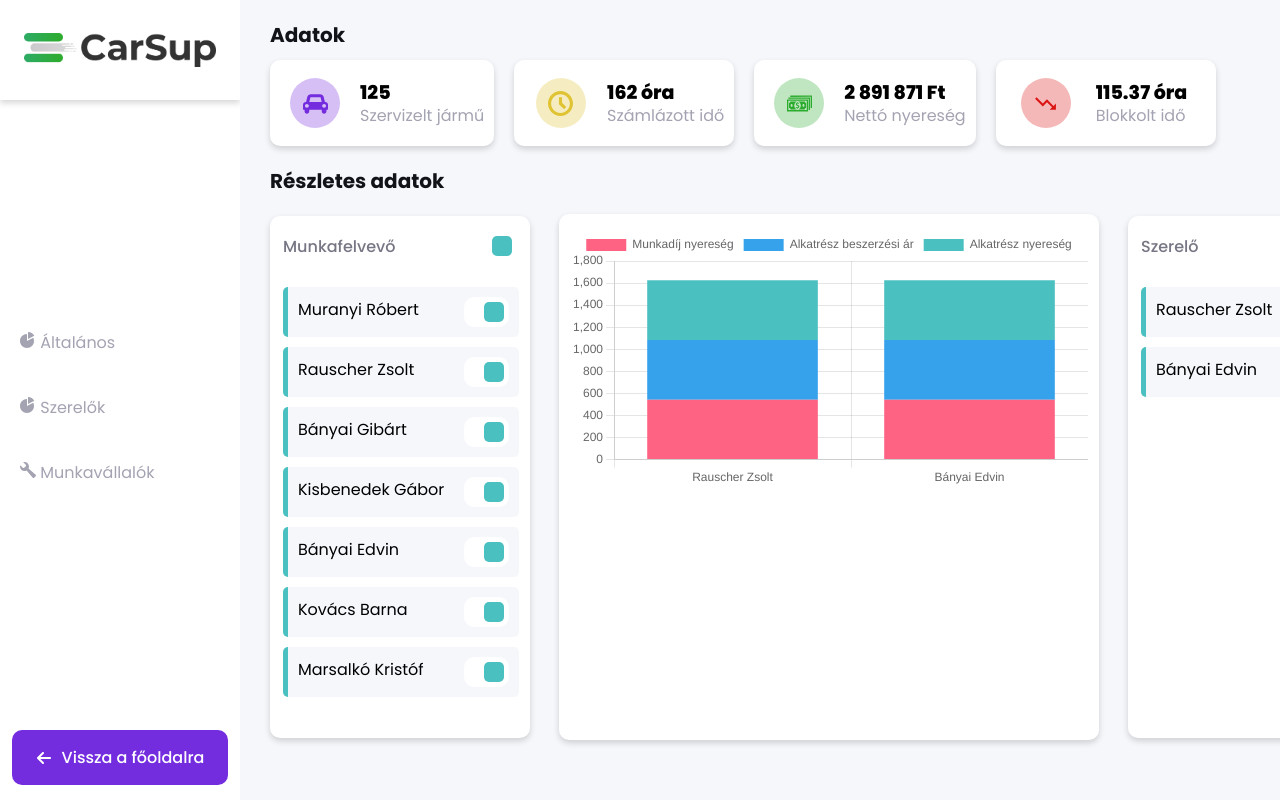
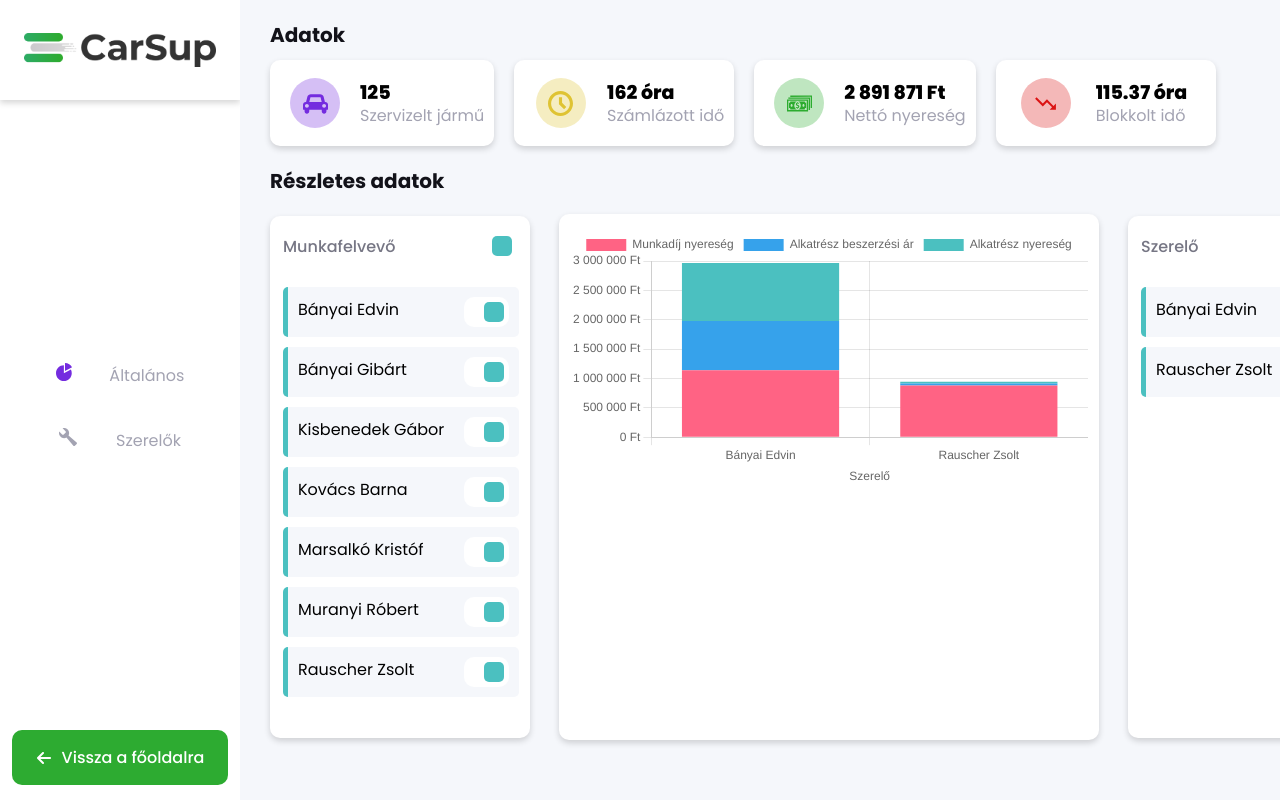
Before and after one commit to rdanka/carsup, an Angular app: page / in a window 1280 px wide. Shown: the top 800 px of the page. Built offline with nearby package versions, Linux system fonts and the light colour scheme.

Commit message:
Bar chart functionalities added

```diff
--- a/src/app/main-dash/bar-chart/bar-chart.component.ts
+++ b/src/app/main-dash/bar-chart/bar-chart.component.ts
@@ -1,4 +1,4 @@
-import { Component, Input, OnInit} from '@angular/core';
+import { AfterViewInit, Component, Input, OnInit} from '@angular/core';
 import Chart from 'chart.js/auto';
 import { DataService } from 'src/app/services/data.service';
 
@@ -7,11 +7,8 @@ import { DataService } from 'src/app/services/data.service';
   templateUrl: './bar-chart.component.html',
   styleUrls: ['./bar-chart.component.scss']
 })
-export class BarChartComponent implements OnInit {
+export class BarChartComponent implements OnInit, AfterViewInit {
   @Input() labels: string[] = [];
-  @Input() wageProfit: number[] = [];
-  @Input() partProfit: number[] = [];
-  @Input() partPrice: number[] = [];
   chart: any;
 
   constructor(private readonly dataService: DataService) { }
@@ -19,37 +16,60 @@ export class BarChartComponent implements OnInit {
   ngOnInit(): void {
     this.createChart();
     this.dataService.toggledItem.subscribe((data: any) => {
-      console.log(data);
-      /* this.labels.splice(0,this.labels.length);
-      this.labels.push(...data);  */
-      this.chart.update();
+      const labels = data;
+      this.chart.data.labels = labels.sort();
+      this.chart.update(''); // none
     })
+
+    this.dataService.wageProfit.subscribe((data: any) => {
+      console.log(data)
+      const wageProfit = data;
+      this.chart.data.datasets[0].data = wageProfit;
+      this.chart.update(''); // none
+    })
+
+    this.dataService.partProfit.subscribe((data: any) => {
+      const partProfit = data;
+      this.chart.data.datasets[2].data = partProfit;
+      this.chart.update(''); // none
+    })
+
+    this.dataService.partPrice.subscribe((data: any) => {
+      const partPrice = data;
+      this.chart.data.datasets[1].data = partPrice;
+      this.chart.update(''); // none
+    })
+
+    this.dataService.toggledItem.next(this.labels);
+    this.dataService.wageProfit.next([1139732, 879216]);
+    this.dataService.partProfit.next([989994, 27217]);
+    this.dataService.partPrice.next([836578, 36345]);
+
   }
 
-
+  ngAfterViewInit() {
+    this.chart.update();
+  }
 
   createChart() {
     this.chart = new Chart("MyChart", {
       type: 'bar',
       data: {
-        labels: this.labels,
+        labels: [],
          datasets: [
           {
             label: "Munkadíj nyereség",
-            data: ['542', '542', '536', '327', '17',
-            '0.00', '538', '541'],
+            data: [1139732, 879216],
             backgroundColor: '#FF6384'
           },
           {
             label: "Alkatrész beszerzési ár",
-            data: ['542', '542', '536', '327', '17',
-                   '0.00', '538', '541'],
+            data: [989994, 27217],
             backgroundColor: '#36A2EB'
           },
           {
             label: "Alkatrész nyereség",
-            data: ['542', '542', '536', '327', '17',
-                   '0.00', '538', '541'],
+            data: [836578, 36345],
             backgroundColor: '#4BC0C0'
           }
         ]
@@ -64,9 +84,18 @@ export class BarChartComponent implements OnInit {
         scales: {
           x: {
             stacked: true,
+            title: {
+              display: true,
+              text: 'Szerelő'
+            }
           },
           y: {
-            stacked: true
+            stacked: true,
+            ticks: {
+              callback: (value, index, values) => {
+                  return this.formatter.format(value as number);
+              }
+            }
           }
         }
       }
@@ -74,9 +103,11 @@ export class BarChartComponent implements OnInit {
 
   }
 
-  doStuff() {
-    this.chart.update();
-    this.chart.render();
-  }
+  formatter = new Intl.NumberFormat('hu-HU', {
+    style: 'currency',
+    currency: 'HUF',
+    minimumFractionDigits: 0,
+    maximumFractionDigits: 0,
+  });
 
 }
--- a/src/app/main-dash/data-picker/data-picker.component.html
+++ b/src/app/main-dash/data-picker/data-picker.component.html
@@ -8,8 +8,8 @@
         <ul>
             <li *ngFor="let option of options; index as i">
                 {{ option.name }}
-                <input type="checkbox" [id]="'switch'+title +i" (click)="onToggle(option)" [(checked)]="option.isToggled"/>
-                <label [for]="'switch'+title +i">Toggle</label>
+                <input type="checkbox" [id]="'switch'+ title +i" (click)="onToggle(option)" [(checked)]="option.isToggled"/>
+                <label [for]="'switch'+ title +i">Toggle</label>
             </li>
         </ul>
     </div>
--- a/src/app/main-dash/main-dash.component.ts
+++ b/src/app/main-dash/main-dash.component.ts
@@ -1,7 +1,7 @@
 import { Component, OnInit } from '@angular/core';
 import { DataService } from '../services/data.service';
 import { switchMap, map, tap, mapTo } from 'rxjs/operators';
-import { Observable } from 'rxjs';
+import { combineLatest, Observable } from 'rxjs';
 
 @Component({
   selector: 'main-dash',
@@ -17,20 +17,22 @@ export class MainDashComponent implements OnInit {
   lostTime$: Observable<number>;
   totalIncome$: Observable<any>;
 
-  toggledMechanics: any[] = [];
-  toggledEmployers: any[] = [];
+  toggledMechanics: string[] = [];
+  toggledEmployers: string[] = [];
+  wageProfit: number[] = [];
 
   constructor(private readonly dataService: DataService) { }
 
   ngOnInit() {
     this.mechanics$ = this.dataService.loadInitialData().pipe(
       map(mechanics => mechanics.map((mechanic:any) => { return {name: mechanic.name, isToggled: true}})),
-      tap((mechanics:any) => mechanics.forEach((mechanic:any) => this.toggledMechanics.push(mechanic.name))),
+      tap((mechanics:any) => mechanics.forEach((mechanic:any) => this.toggledMechanics.push(mechanic.name)))
     );
     this.employers$ = this.dataService.loadInitialData().pipe(
-      map(mechanics => mechanics.map((mechanic:any) => mechanic.employers.map((employer:any) =>  { return {name: employer.name, isToggled: true}}))),
+      map(mechanics => mechanics.map((mechanic:any) => mechanic.employers.map((employer:any) =>  { return { name: employer.name, isToggled: true }}))),
       map((employers:any) => employers.flat()),
       map((employers: any[]) => employers.filter((employer, index) => employers.findIndex(e => e.name === employer.name && e.isToggled === employer.isToggled) === index)),
+      tap((employers: any[]) => employers.sort((a, b) => a.name.localeCompare(b.name))),
       tap((employers:any) => employers.forEach((employer:any) => this.toggledEmployers.push(employer.name))),
     );
 
@@ -68,7 +70,33 @@ export class MainDashComponent implements OnInit {
         this.toggledEmployers.splice(this.toggledEmployers.indexOf(person.name), 1)
       }
     }
+
+    this.dataService.loadInitialData().pipe(
+      map(mechanics => mechanics.filter((mechanic:any) => this.toggledMechanics.includes(mechanic.name))),
+      map(mechanics => mechanics.map((mechanic:any) => mechanic.employers.filter((employer:any) => this.toggledEmployers.includes(employer.name)))),
+      map(mechanics => mechanics.map((employers:any) => employers.reduce((sum:number, employer:any) => employer.wageProfit + sum, 0))),
+      tap((wageProfits:number[]) => this.wageProfit = wageProfits),
+      tap((wageProfits:number[]) => console.log(wageProfits)),
+    ).subscribe(data => this.dataService.wageProfit.next(data));
+
+    this.dataService.loadInitialData().pipe(
+      map(mechanics => mechanics.filter((mechanic:any) => this.toggledMechanics.includes(mechanic.name))),
+      map(mechanics => mechanics.map((mechanic:any) => mechanic.employers.filter((employer:any) => this.toggledEmployers.includes(employer.name)))),
+      map(mechanics => mechanics.map((employers:any) => employers.reduce((sum:number, employer:any) => employer.partsProfit + sum, 0))),
+      tap((partsProfits:number[]) => console.log(partsProfits)),
+    ).subscribe(data => this.dataService.partProfit.next(data));
+
+    this.dataService.loadInitialData().pipe(
+      map(mechanics => mechanics.filter((mechanic:any) => this.toggledMechanics.includes(mechanic.name))),
+      map(mechanics => mechanics.map((mechanic:any) => mechanic.employers.filter((employer:any) => this.toggledEmployers.includes(employer.name)))),
+      map(mechanics => mechanics.map((employers:any) => employers.reduce((sum:number, employer:any) => employer.partsPurchasePrice + sum, 0))),
+      tap((partPrices:number[]) => console.log(partPrices)),
+    ).subscribe(data => this.dataService.partPrice.next(data));
+
+
     this.dataService.toggledItem.next(this.toggledMechanics);
+
+
     this.totalCars$ = this.dataService.loadInitialData().pipe(
       map(mechanics => mechanics.filter((mechanic:any) => this.toggledMechanics.includes(mechanic.name))),
       map(mechanics => mechanics.reduce((sum:number,mechanic:any) => mechanic.totalCars + sum, 0))
@@ -103,10 +131,10 @@ export class MainDashComponent implements OnInit {
           tap((mechanic:any) => console.log(mechanic)),
           tap((mechanic:any) => this.toggledMechanics.push(mechanic))
         );
+        console.log(this.toggledMechanics)
       } else {
         this.toggledMechanics = [];
       }
-      console.log(this.toggledMechanics)
     } else {
       /* if (person.isToggled) {
         this.toggledEmployers = [...this.toggledEmployers, person.name];
@@ -119,8 +147,8 @@ export class MainDashComponent implements OnInit {
   formatter = new Intl.NumberFormat('hu-HU', {
     style: 'currency',
     currency: 'HUF',
-    minimumFractionDigits: 0, // (this suffices for whole numbers, but will print 2500.10 as $2,500.1)
-    maximumFractionDigits: 0, // (causes 2500.99 to be printed as $2,501)
+    minimumFractionDigits: 0,
+    maximumFractionDigits: 0,
   });
 
 }
--- a/src/app/services/data.service.ts
+++ b/src/app/services/data.service.ts
@@ -8,6 +8,9 @@ import { of, Subject } from 'rxjs';
 export class DataService {
 
   toggledItem = new Subject();
+  wageProfit = new Subject();
+  partProfit = new Subject();
+  partPrice = new Subject();
 
   constructor() { }
 
--- a/src/app/services/test.ts
+++ b/src/app/services/test.ts
@@ -1,53 +1,6 @@
 export const test: any = {
     "mechanics": [
-        {
-            "name": "Rauscher Zsolt",
-            "totalCars": 80,
-            "totalHours": 76.67,
-            "lostTime": 48.69,
-            "employers": [
-                {
-                    "name": "Muranyi Róbert",
-                    "wageIncome": 327966,
-                    "wageProfit": 222276,
-                    "partsIncome": 472,
-                    "partsPurchasePrice": 403,
-                    "partsProfit": 69,
-                    "partsProfitPercent": 17.1,
-                    "totalIncome": 222345
-                },
-                {
-                    "name":"Rauscher Zsolt",
-                    "wageIncome": 120455,
-                    "wageProfit": 78975,
-                    "partsIncome": 6600,
-                    "partsPurchasePrice": 3022,
-                    "partsProfit": 3578,
-                    "partsProfitPercent": 118.4,
-                    "totalIncome": 82553
-                },
-                {
-                    "name": "Bányai Gibárt",
-                    "wageIncome": 429976,
-                    "wageProfit": 262176,
-                    "partsIncome": 3420,
-                    "partsPurchasePrice": 1693,
-                    "partsProfit": 1727,
-                    "partsProfitPercent": 102.0,
-                    "totalIncome": 263903
-                },
-                {
-                    "name": "Kisbenedek Gábor",
-                    "wageIncome": 481419,
-                    "wageProfit": 315789,
-                    "partsIncome": 53070,
-                    "partsPurchasePrice": 22099,
-                    "partsProfit": 30971,
-                    "partsProfitPercent": 140.2,
-                    "totalIncome": 346760
-                }
-            ]
-        },
+
         {
             "name":"Bányai Edvin",
             "totalCars": 45,
@@ -125,6 +78,54 @@ export const test: any = {
                     "totalIncome": 812905
                 }
             ]
-        }
+        },
+        {
+            "name": "Rauscher Zsolt",
+            "totalCars": 80,
+            "totalHours": 76.67,
+            "lostTime": 48.69,
+            "employers": [
+                {
+                    "name": "Muranyi Róbert",
+                    "wageIncome": 327966,
+                    "wageProfit": 222276,
+                    "partsIncome": 472,
+                    "partsPurchasePrice": 403,
+                    "partsProfit": 69,
+                    "partsProfitPercent": 17.1,
+                    "totalIncome": 222345
+                },
+                {
+                    "name":"Rauscher Zsolt",
+                    "wageIncome": 120455,
+                    "wageProfit": 78975,
+                    "partsIncome": 6600,
+                    "partsPurchasePrice": 3022,
+                    "partsProfit": 3578,
+                    "partsProfitPercent": 118.4,
+                    "totalIncome": 82553
+                },
+                {
+                    "name": "Bányai Gibárt",
+                    "wageIncome": 429976,
+                    "wageProfit": 262176,
+                    "partsIncome": 3420,
+                    "partsPurchasePrice": 1693,
+                    "partsProfit": 1727,
+                    "partsProfitPercent": 102.0,
+                    "totalIncome": 263903
+                },
+                {
+                    "name": "Kisbenedek Gábor",
+                    "wageIncome": 481419,
+                    "wageProfit": 315789,
+                    "partsIncome": 53070,
+                    "partsPurchasePrice": 22099,
+                    "partsProfit": 30971,
+                    "partsProfitPercent": 140.2,
+                    "totalIncome": 346760
+                }
+            ]
+        },
     ]
 }
--- a/src/app/sidebar/sidebar.component.html
+++ b/src/app/sidebar/sidebar.component.html
@@ -1,26 +1,21 @@
-<div class="sidebar-container">
+<div class="sidebar-container" [ngClass]="{closed: toggled}">
     <div class="logo">
-        <img src="../../assets/images/logo.png" alt="Carsup logo">
+        <img *ngIf="!toggled" (click)="toggleSidebar()"  src="../../assets/images/logo.png" alt="Carsup logo">
+        <img *ngIf="toggled"  (click)="toggleSidebar()" src="../../assets/images/icon.png" alt="Carsup logo">
     </div>
     <div class="items">
         <ul>
-            <li>
+            <li class="active">
                 <span>
                     <svg class="icon icon-pie-chart" viewBox="0 0 32 32"><path d="M14 18v-14c-7.732 0-14 6.268-14 14s6.268 14 14 14 14-6.268 14-14c0-2.251-0.532-4.378-1.476-6.262l-12.524 6.262zM28.524 7.738c-2.299-4.588-7.043-7.738-12.524-7.738v14l12.524-6.262z"></path></svg>
                 </span>
-                Általános
-            </li>
-            <li>
-                <span>
-                    <svg class="icon icon-pie-chart" viewBox="0 0 32 32"><path d="M14 18v-14c-7.732 0-14 6.268-14 14s6.268 14 14 14 14-6.268 14-14c0-2.251-0.532-4.378-1.476-6.262l-12.524 6.262zM28.524 7.738c-2.299-4.588-7.043-7.738-12.524-7.738v14l12.524-6.262z"></path></svg>
-                </span>
-                Szerelők
+                <span *ngIf="!toggled">Általános</span>
             </li>
             <li>
                 <span>
                     <svg class="icon icon-pie-chart" viewBox="0 0 32 32"><path d="M31.342 25.559l-14.392-12.336c0.67-1.259 1.051-2.696 1.051-4.222 0-4.971-4.029-9-9-9-0.909 0-1.787 0.135-2.614 0.386l5.2 5.2c0.778 0.778 0.778 2.051 0 2.828l-3.172 3.172c-0.778 0.778-2.051 0.778-2.828 0l-5.2-5.2c-0.251 0.827-0.386 1.705-0.386 2.614 0 4.971 4.029 9 9 9 1.526 0 2.963-0.38 4.222-1.051l12.336 14.392c0.716 0.835 1.938 0.882 2.716 0.104l3.172-3.172c0.778-0.778 0.731-2-0.104-2.716z"></path></svg>
                 </span>
-                Munkavállalók
+                <span *ngIf="!toggled">Szerelők</span>
             </li>
         </ul>
     </div>
@@ -29,7 +24,7 @@
             <svg class="icon icon-arrow-left2" viewBox="0 0 32 32">
                 <path d="M12.586 27.414l-10-10c-0.781-0.781-0.781-2.047 0-2.828l10-10c0.781-0.781 2.047-0.781 2.828 0s0.781 2.047 0 2.828l-6.586 6.586h19.172c1.105 0 2 0.895 2 2s-0.895 2-2 2h-19.172l6.586 6.586c0.39 0.39 0.586 0.902 0.586 1.414s-0.195 1.024-0.586 1.414c-0.781 0.781-2.047 0.781-2.828 0z"></path>
             </svg>
-            Vissza a főoldalra
+            <span *ngIf="!toggled">Vissza a főoldalra</span>
         </button>
     </div>
 </div>
--- a/src/app/sidebar/sidebar.component.scss
+++ b/src/app/sidebar/sidebar.component.scss
@@ -8,6 +8,12 @@
     padding: 0;
     margin: 0;
     overflow: hidden;
+    transition: width .4s;
+
+    &.closed {
+        width: 9rem;
+        overflow: hidden;
+    }
 
     .logo {
         display: flex;
@@ -46,10 +52,37 @@
             text-align: center;
 
             li {
+                justify-content: space-evenly;
+                display: flex;
                 color: var(--grey);
                 cursor: pointer;
                 padding: 2rem;
                 text-align: left;
+
+                span {
+                    svg {
+                        font-size: 1.8rem;
+
+                    }
+
+                }
+                &:hover {
+                    background-color: #dad9d9;
+                    color: var(--purple);
+                    span {
+                        svg {
+                            color: var(--purple);
+                        }
+                    }
+                }
+
+                &.active {
+                    span {
+                        svg {
+                            color: var(--purple);
+                        }
+                    }
+                }
             }
         }
     }
@@ -66,7 +99,7 @@
             text-align: center;
             width: 90%;
             height: 100%;
-            background-color: var(--purple);
+            background-color: #2DAB31;
             border: none;
             border-radius: 10px;
             font: inherit;
--- a/src/app/sidebar/sidebar.component.ts
+++ b/src/app/sidebar/sidebar.component.ts
@@ -6,9 +6,12 @@ import { Component } from '@angular/core';
   styleUrls: ['./sidebar.component.scss']
 })
 export class SidebarComponent {
+  toggled = false;
+
   constructor() { }
 
   toggleSidebar() {
-    alert('toggle sidebar');
+    this.toggled = !this.toggled;
+    console.log(this.toggled)
   }
 }
```
Also changed, not shown: src/assets/images/icon.png (added).
